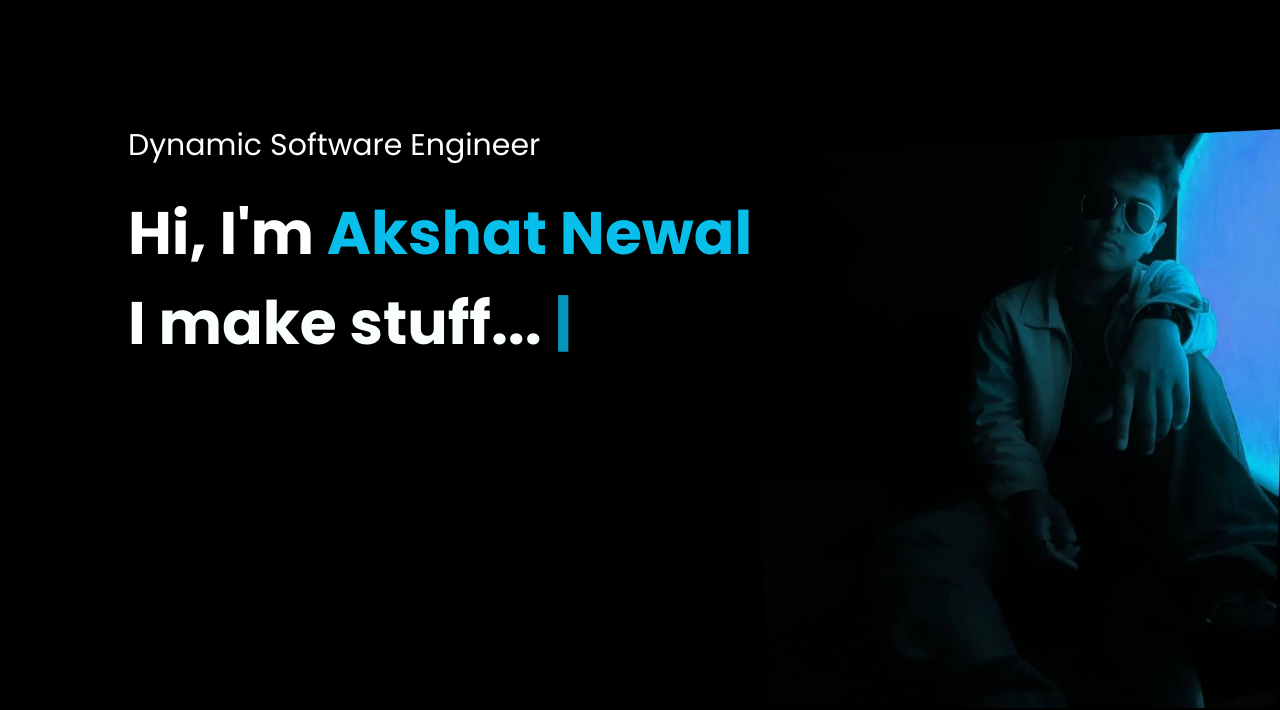
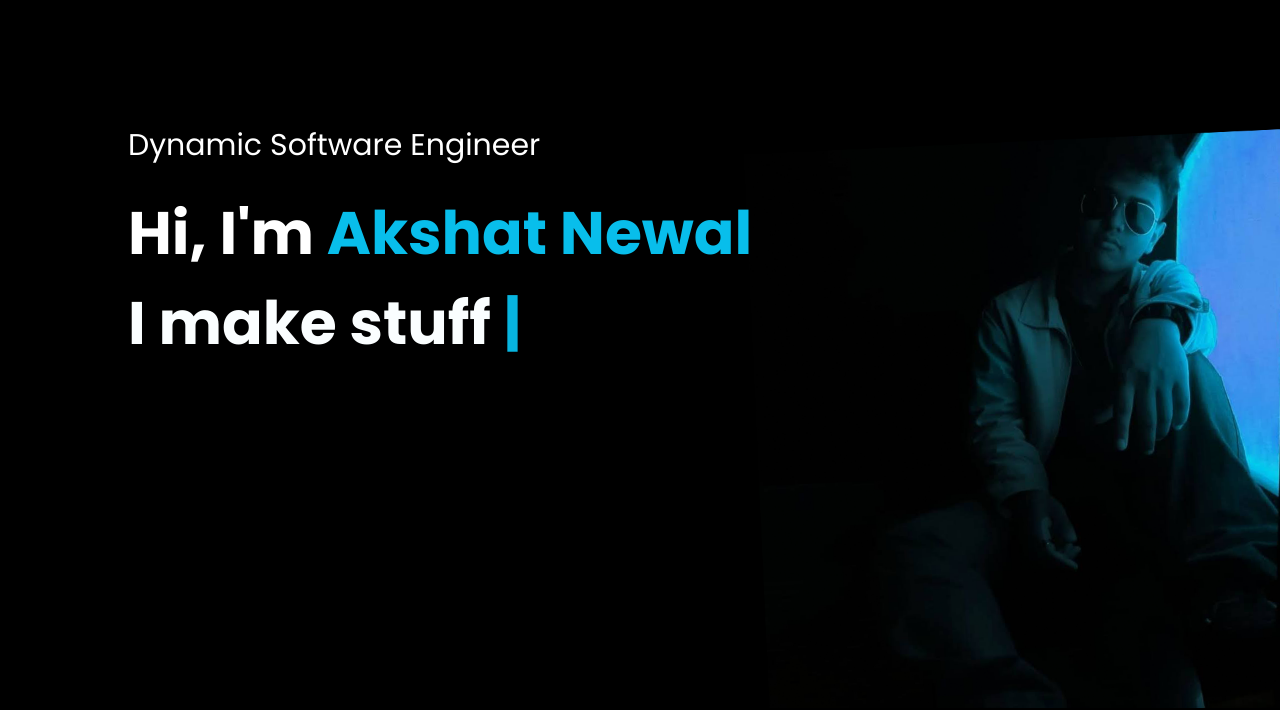
Before and after one commit to abyss01701/main, a plain HTML site: page index.html in a window 1280 px wide. Shown: the part 92-802 px from the top of the page. Drawn offline with nearby package versions, Linux system fonts and the light colour scheme.

Commit message:
Update index.html
Signed-off-by: Akshat Newal <akshataniketnewal@gmail.com>

```diff
--- a/index.html
+++ b/index.html
@@ -247,7 +247,7 @@
 
     var typed = new Typed(".auto-input",{
 
-        strings: ['Akshat Newal <br> <span class="name"> I make stuff... </span>', 'Akshat Newal <br> <span class="name"> I make stuff... </span>'],
+        strings: ['Akshat Newal <br> <span class="name"> I make stuff </span>', 'Akshat Newal <br> <span class="name"> I make stuff </span>'],
         typeSpeed:55,
         loop:false
     })
```
